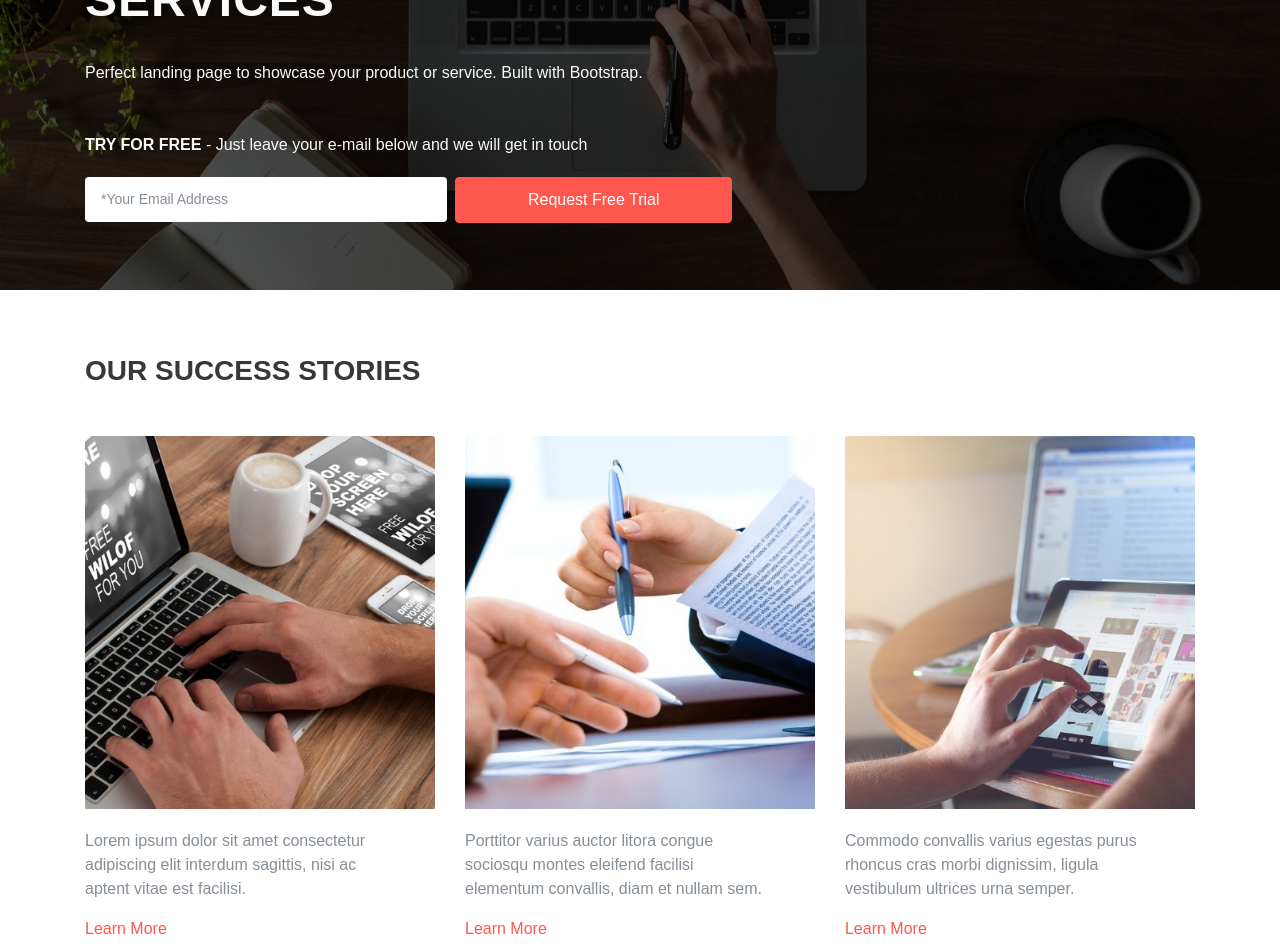
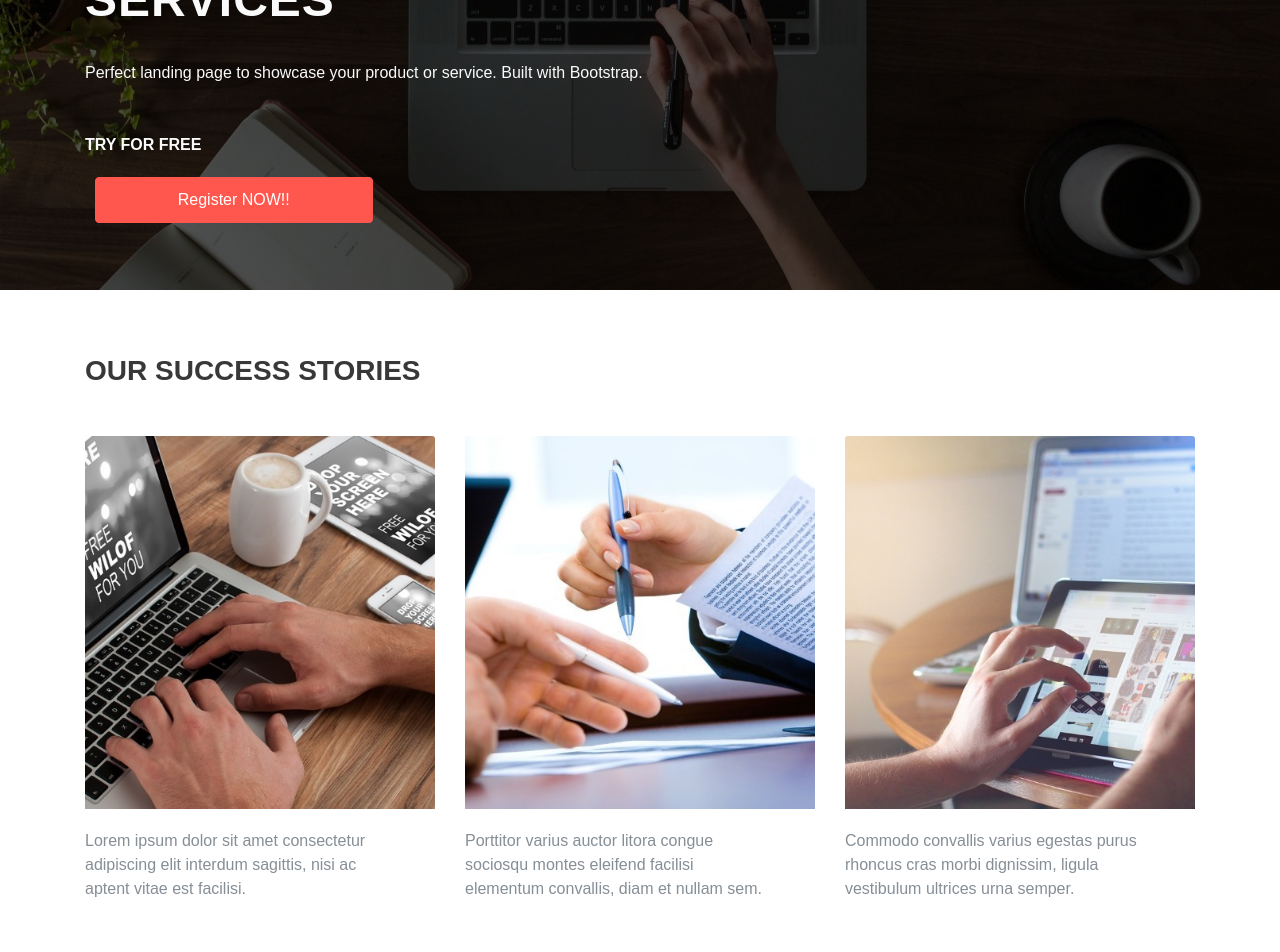
Before and after one commit to nithasha2000/20MCA-245, an Angular app: page / in a window 1280 px wide. Shown: the part 360-1312 px from the top of the page. Built offline with nearby package versions, Linux system fonts and the light colour scheme.

Commit message:
Login Page Commit
Login page set

```diff
--- /dev/null
+++ b/src/app/app-layout/app-layout.component.html
@@ -0,0 +1 @@
+<p>app-layout works!</p>
--- a/src/app/app-routing.module.ts
+++ b/src/app/app-routing.module.ts
@@ -4,8 +4,10 @@ import { LoginComponent } from './login/login.component';
 import { RegisterComponent } from './register/register.component';
 import { CompanyRegisterComponent } from './company-register/company-register.component';
 import { JobSeekerRegisterComponent } from './job-seeker-register/job-seeker-register.component';
+import { HeaderComponent } from './header/header.component';
 
 const routes: Routes = [
+{ path: '', component: HeaderComponent },
 { path: 'login', component: LoginComponent },
 { path: 'register', component: RegisterComponent},
 { path: 'company-register', component: CompanyRegisterComponent},
--- a/src/app/app.component.html
+++ b/src/app/app.component.html
@@ -1,8 +1,8 @@
 <head>
-<link rel="stylesheet" href="/assets/styles/main.css">
-<link rel="stylesheet" href="/assets/styles/bootstrap.css">
-<link rel="stylesheet" href="/assets/styles/bootstrap.min.css.map">
+    <link rel="stylesheet" href="/assets/styles/main.css">
+    <link rel="stylesheet" href="/assets/styles/bootstrap.css">
+    <link rel="stylesheet" href="/assets/styles/bootstrap.min.css.map">
 </head>
-<app-header></app-header>
-<app-work></app-work>
+<!-- <app-header></app-header> -->
+<router-outlet></router-outlet>
 <app-footer></app-footer>
--- a/src/app/app.module.ts
+++ b/src/app/app.module.ts
@@ -10,6 +10,7 @@ import { LoginComponent } from './login/login.component';
 import { RegisterComponent } from './register/register.component';
 import { CompanyRegisterComponent } from './company-register/company-register.component';
 import { JobSeekerRegisterComponent } from './job-seeker-register/job-seeker-register.component';
+import { AppLayoutComponent } from './app-layout/app-layout.component';
 
 @NgModule({
   declarations: [
@@ -20,7 +21,8 @@ import { JobSeekerRegisterComponent } from './job-seeker-register/job-seeker-reg
     LoginComponent,
     RegisterComponent,
     CompanyRegisterComponent,
-    JobSeekerRegisterComponent
+    JobSeekerRegisterComponent,
+    AppLayoutComponent
   ],
   imports: [
     BrowserModule,
--- a/src/app/header/header.component.html
+++ b/src/app/header/header.component.html
@@ -11,14 +11,8 @@
         <ul class="nav navbar-nav mx-auto">
           <li class="nav-item"><a class="nav-link" href="#">Home</a></li>
           <li class="nav-item"><a class="nav-link" href="#contact">Contact</a></li>
-              <li class="nav-item"><a class="nav-link" routerLink="/login" (click)="handleLoginClick()">Login</a></li>
-              <li class="nav-item dropdown">
-              <a class="nav-link dropdown-toggle-no-jump" href="#" id="registerDropdown" data-toggle="dropdown" aria-haspopup="true" aria-hasexpanded="false">
-              Register </a>
-              <div class="dropdown-menu" aria-labelledby="registerDropdown">
-              <a class="dropdown-item" routerLink="/company-register"> Register For Company </a>
-              <a class="dropdown-item" routerLink="/job-seeker-register"> Register For job Seeker </a>
-              </div>
+          <li class="nav-item"><a class="nav-link" [routerLink]="['/','login']" (click)="handleLoginClick()">Login</a></li>
+          <li class="nav-item"><a class="nav-link" [routerLink]="['/','login']" (click)="handleLoginClick()">Register</a>
           </li>
         </ul>
       </div>
@@ -33,14 +27,12 @@
     <div class="row">
       <div class="col-md-7 col-sm-12">
         <p class="mt-4">Perfect landing page to showcase your product or service. Built with Bootstrap.</p>
-            <p class="mt-5"><strong class="text-uppercase">Try for Free</strong><span> - Just leave your e-mail below and we will get in touch</span></p>
+        <p class="mt-5"><strong class="text-uppercase">Try for Free</strong></p>
       </div>
     </div>
     <div class="row no-gutters">
-          <div class="col-md-4 col-sm-12 tf-hh-col">
-            <input class="mt-1 form-control" type="email" placeholder="*Your Email Address">
-          </div>
-          <div class="col-md-3 col-sm-12"><a class="tf-header-heading-btn a btn btn-primary btn-block mt-1" href="#">Request Free Trial</a></div>
+      <div class="col-md-3 col-sm-12"><a class="tf-header-heading-btn a btn btn-primary btn-block mt-1" href="#">Register NOW!!</a></div>
     </div>
   </div>
 </header>
+<app-work></app-work>
--- a/src/app/work/work.component.html
+++ b/src/app/work/work.component.html
@@ -7,21 +7,21 @@
       <div class="col-md-4 col-sm-12 pt-2">
         <div class="card"><img class="img-fluid card-img-top" src="/assets/images/2-start-simple.jpg" alt="2-start-simple"/>
           <div class="card-body">
-            <p class="text-muted">Lorem ipsum dolor sit amet consectetur adipiscing elit interdum sagittis, nisi ac aptent vitae est facilisi.</p><a class="card-link" href="#">Learn More</a>
+            <p class="text-muted">Lorem ipsum dolor sit amet consectetur adipiscing elit interdum sagittis, nisi ac aptent vitae est facilisi.</p>
           </div>
         </div>
       </div>
       <div class="col-md-4 col-sm-12 pt-2">
         <div class="card"><img class="img-fluid card-img-top" src="/assets/images/3-start-simple.jpg" alt="3-start-simple"/>
           <div class="card-body">
-            <p class="text-muted">Porttitor varius auctor litora congue sociosqu montes eleifend facilisi elementum convallis, diam et nullam sem.</p><a class="card-link" href="#">Learn More</a>
+            <p class="text-muted">Porttitor varius auctor litora congue sociosqu montes eleifend facilisi elementum convallis, diam et nullam sem.</p>
           </div>
         </div>
       </div>
       <div class="col-md-4 col-sm-12 pt-2">
         <div class="card"><img class="img-fluid card-img-top" src="/assets/images/4-start-simple.jpg" alt="4-start-simple"/>
           <div class="card-body">
-            <p class="text-muted">Commodo convallis varius egestas purus rhoncus cras morbi dignissim, ligula vestibulum ultrices urna semper.</p><a class="card-link" href="#">Learn More</a>
+            <p class="text-muted">Commodo convallis varius egestas purus rhoncus cras morbi dignissim, ligula vestibulum ultrices urna semper.</p>
           </div>
         </div>
       </div>
--- a/src/styles.css
+++ b/src/styles.css
@@ -0,0 +1,5 @@
+.tf-header-heading-btn {
+  margin-left: 10px; /* Add margin to the left to create space between the text and button */
+  display: inline-block; /* Make the button an inline-block element */
+  vertical-align: middle; /* Align the button vertically with the text */
+}
```
Also changed, not shown: src/app/app-layout/app-layout.component.ts (added, +10 -0 lines), src/app/app-layout/app-layout.component.css (added), src/assets/images/login-image.jpg (added), src/assets/styles/bootstrap.css, 1 other file (tests, documents, lock files or other folders). Lines whose indentation alone changed are shown as unchanged.
